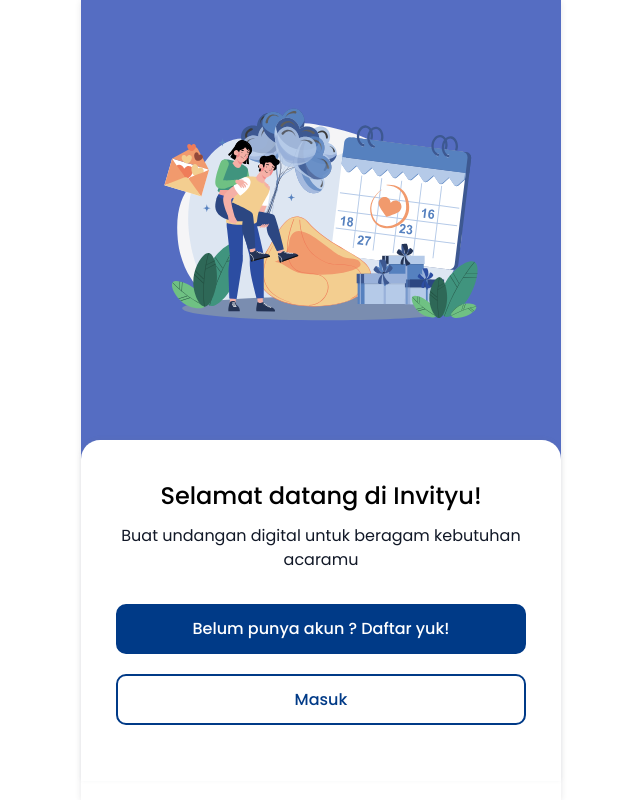
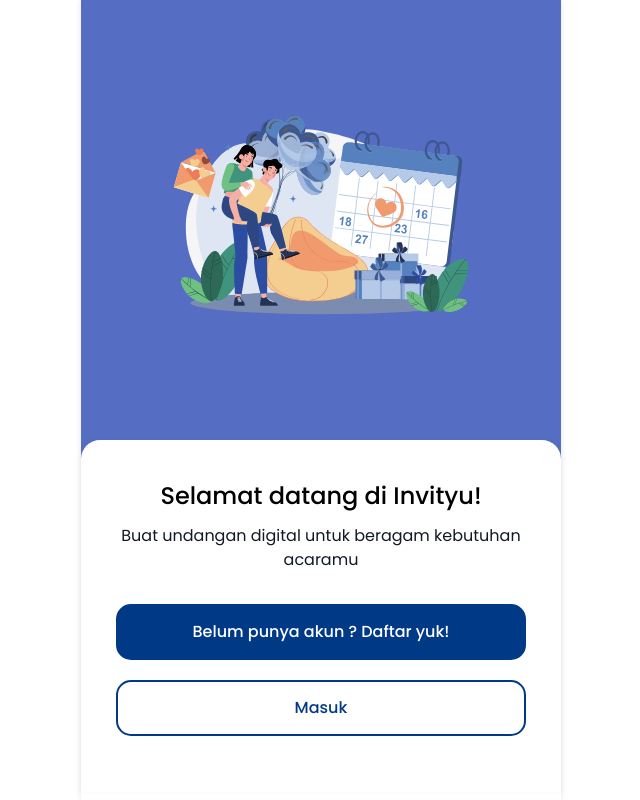
Before and after one commit to flexcode-space/invityu-app-frontend, a Next.js app: page / in a window 1280 px wide. Shown: the whole page, without its empty margins (319-959 px from the left). Built offline with nearby package versions, Linux system fonts and the light colour scheme.

Commit message:
fix: props type

```diff
--- a/src/components/layouts/Layout.tsx
+++ b/src/components/layouts/Layout.tsx
@@ -1,9 +1,9 @@
 import React, { FC, ReactNode } from "react";
 import styled from "@emotion/styled";
 
-interface LayoutPropsType {
+type LayoutPropsType = {
 	children: ReactNode;
-}
+};
 
 const Layout: FC<LayoutPropsType> = (props) => {
 	const { children } = props;
--- a/src/components/shared/Button.tsx
+++ b/src/components/shared/Button.tsx
@@ -32,6 +32,7 @@
 					isBlock={isBlock}
 					disabled={true}
 					color={color}
+					isLoading={isLoading}
 					{...other}
 				>
 					<InlineLoader />
@@ -58,6 +59,7 @@
 	isOutline?: boolean;
 	isBlock?: boolean;
 	disabled?: boolean;
+	isLoading?: boolean;
 	color?: string;
 };
 
@@ -66,9 +68,9 @@
 	background-color: ${({ isOutline, color }) =>
 		!isOutline ? color || "#003A87" : "#fff"};
 	color: ${({ isOutline }) => (!isOutline ? "#fff" : "#003A87")};
-	padding: 0.7rem;
+	padding: 14px 10px;
 	border: 2px solid #003a87;
-	border-radius: 10px;
+	border-radius: 15px;
 	cursor: pointer;
 	font-weight: 500;
 
@@ -76,10 +78,14 @@
 	will-change: transition;
 	transform: translateY(0px);
 
-	&:hover {
-		box-shadow: rgb(0 0 0 / 5%) 0px 1px 6px 0px;
-		transform: translateY(-1px);
-	}
+	${({ isLoading }) =>
+		!isLoading &&
+		css`
+			&:hover {
+				box-shadow: rgb(0 0 0 / 5%) 0px 1px 6px 0px;
+				transform: translateY(-1px);
+			}
+		`}
 
 	${({ disabled }) =>
 		disabled &&
--- a/src/components/shared/InlineLoader.tsx
+++ b/src/components/shared/InlineLoader.tsx
@@ -14,7 +14,7 @@
 	display: "block",
 	width: "8px",
 	height: "8px",
-	backgroundColor: "#ffbaba",
+	backgroundColor: "#003a87",
 	borderRadius: "0.5rem",
 };
 
--- a/src/pages/index.tsx
+++ b/src/pages/index.tsx
@@ -26,7 +26,7 @@
 						alt={"welcome"}
 						width={400}
 						height={300}
-						className="mt-[-40px]"
+						className="mt-[-40px] p-3"
 					/>
 				</div>
 				<StyledFormContainer>
```
